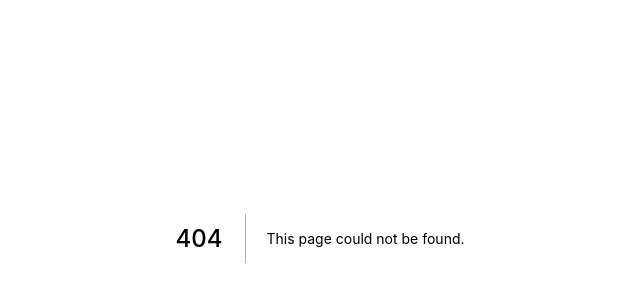
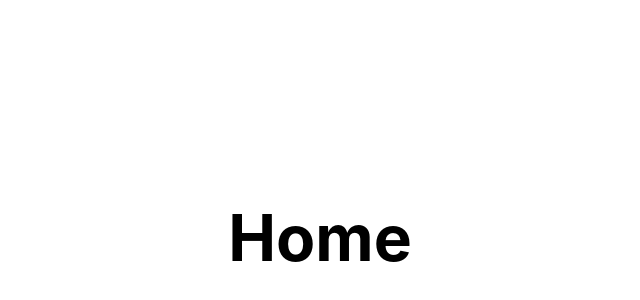
Before and after one commit to samiamougna-del/hackatweet-frontend, a Next.js app: page /home in a window 1280 px wide. Before the commit this address had no page. Shown: the part 162-462 px from the top of the page, without its empty margins (320-960 px from the left). Built offline with nearby package versions, Linux system fonts and the light colour scheme.

Commit message:
page home fonctionnelle

```diff
--- a/components/Home.js
+++ b/components/Home.js
@@ -5,7 +5,7 @@ function Home() {
     <div>
       <main className={styles.main}>
         <h1 className={styles.title}>
-          Welcome to <a href="https://nextjs.org">Next.js!</a>
+          Home
         </h1>
       </main>
     </div>
--- /dev/null
+++ b/pages/home.js
@@ -0,0 +1,7 @@
+import Home from '../components/Home';
+
+function HomePage() {
+  return <Home />;
+}
+
+export default HomePage;
```
Also changed, not shown: pages/log.js (deleted, +0 -7 lines).
